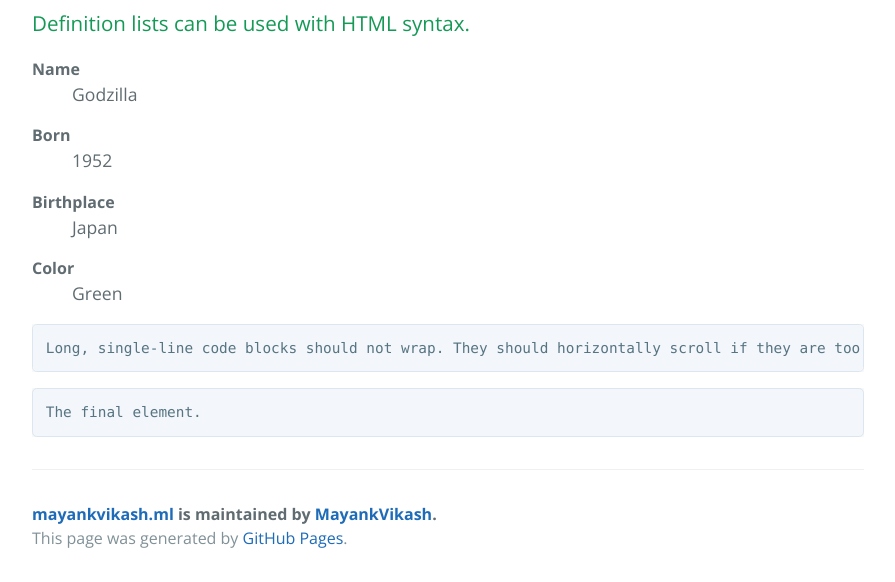
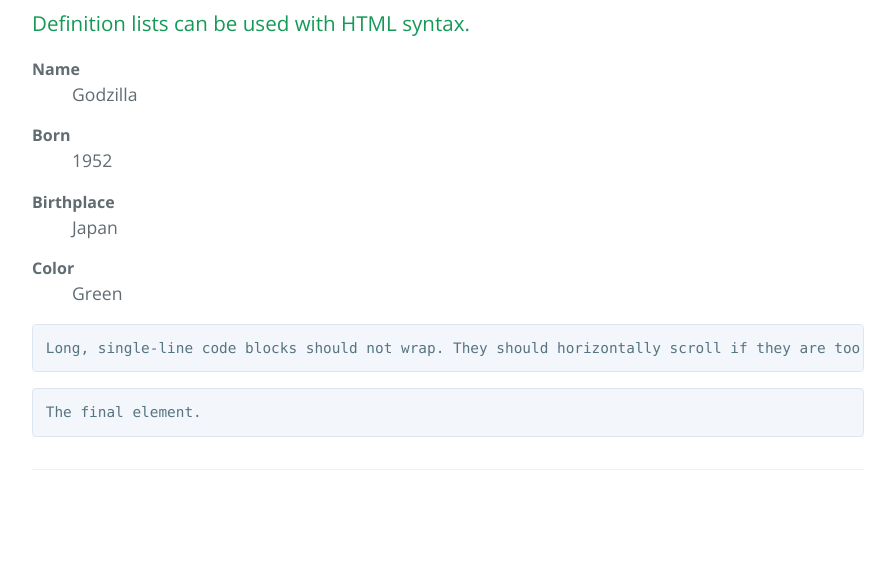
Before and after one commit to MayankVikash/mayankvikash.ml, a Jekyll site: the page built from index.md, in a window 1280 px wide and 900 px high, scrolled down 3190 px, cut to the strip 318-900 px from the top of the window. Shown: the whole strip, without its empty margins (192-1087 px from the left). Built offline with Jekyll 4.4.1, drawn with Linux system fonts in a browser that asks for light colours; after the commit the page ends 4042 px from its top, so only the background shows below that.

Commit message:
Update default.html

```diff
--- a/_layouts/default.html
+++ b/_layouts/default.html
@@ -32,9 +32,9 @@
 
       <footer class="site-footer">
         {% if site.github.is_project_page %}
-          <span class="site-footer-owner"><a href="{{ site.github.repository_url }}">{{ site.github.repository_name }}</a> is maintained by <a href="{{ site.github.owner_url }}">{{ site.github.owner_name }}</a>.</span>
+<!--           <span class="site-footer-owner"><a href="{{ site.github.repository_url }}">{{ site.github.repository_name }}</a> is maintained by <a href="{{ site.github.owner_url }}">{{ site.github.owner_name }}</a>.</span> -->
         {% endif %}
-        <span class="site-footer-credits">This page was generated by <a href="https://pages.github.com">GitHub Pages</a>.</span>
+<!--         <span class="site-footer-credits">This page was generated by <a href="https://pages.github.com">GitHub Pages</a>.</span> -->
       </footer>
     </main>
   </body>
```
